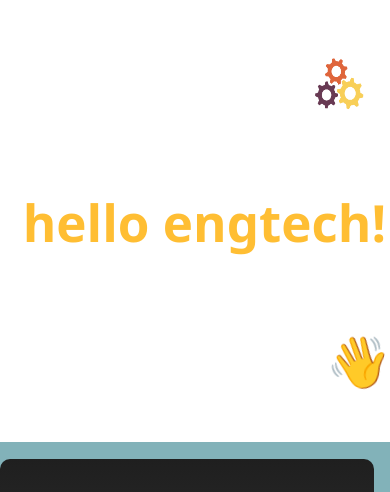
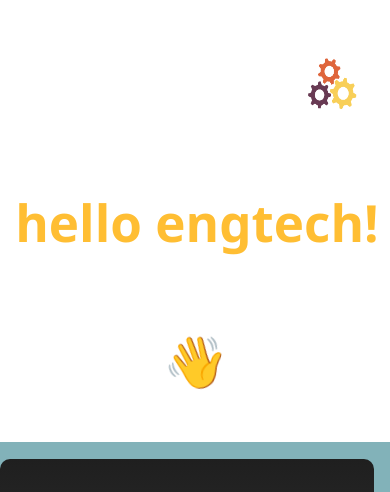
Before and after one commit to jericho2992/bean_page, a Svelte app: page / in a window 390 px wide. Shown: the top 492 px of the page. Built offline with nearby package versions, Linux system fonts and the light colour scheme.

Commit message:
page head mobile fix

```diff
--- a/src/App.svelte
+++ b/src/App.svelte
@@ -207,5 +207,10 @@
     min-width: 96vw;
     max-width: 96vw;
     }
+    .meet-div {
+      display: flex;
+      flex-direction: column;
+      align-items: center;
+    }
   }
 </style>
```
